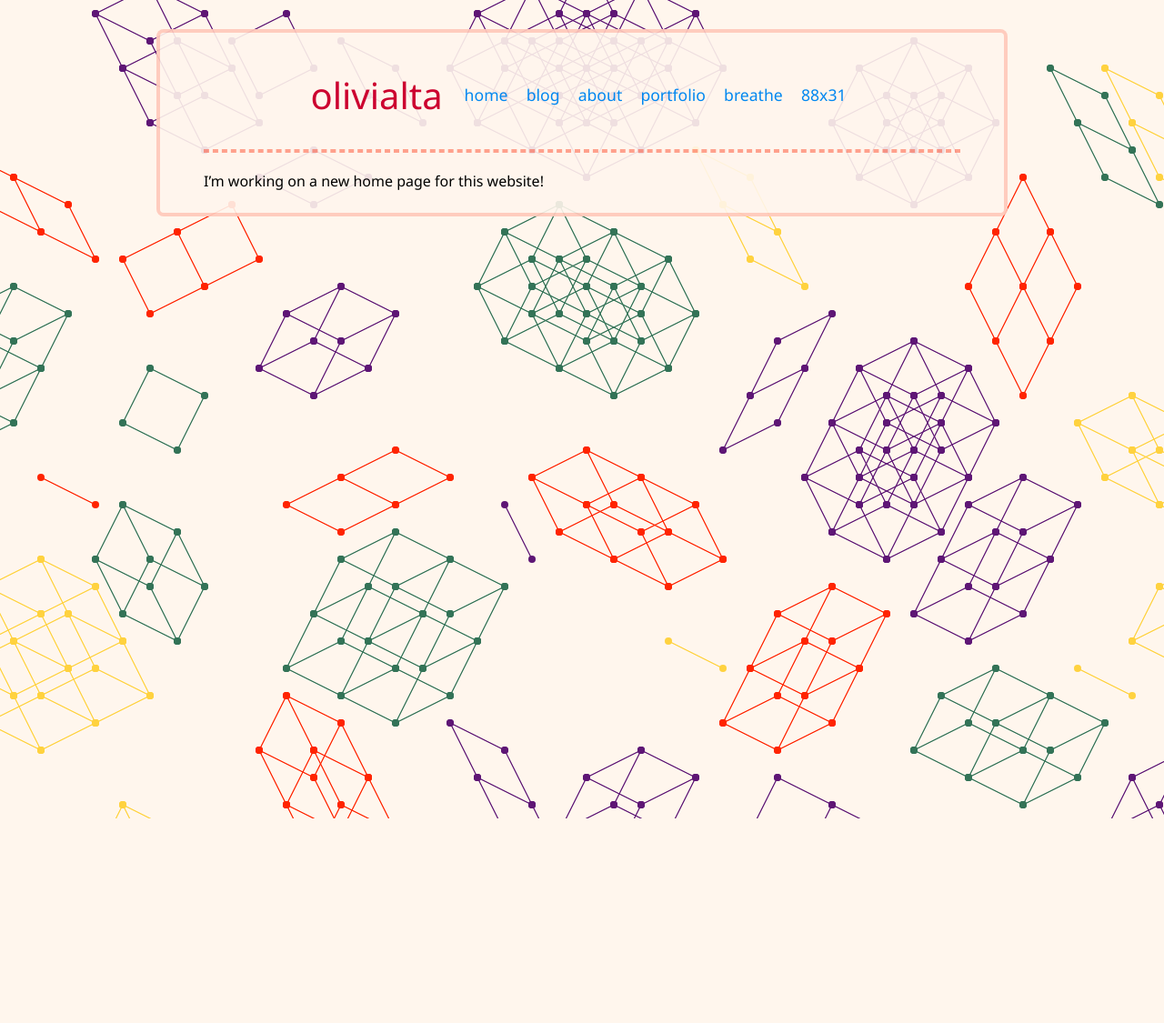
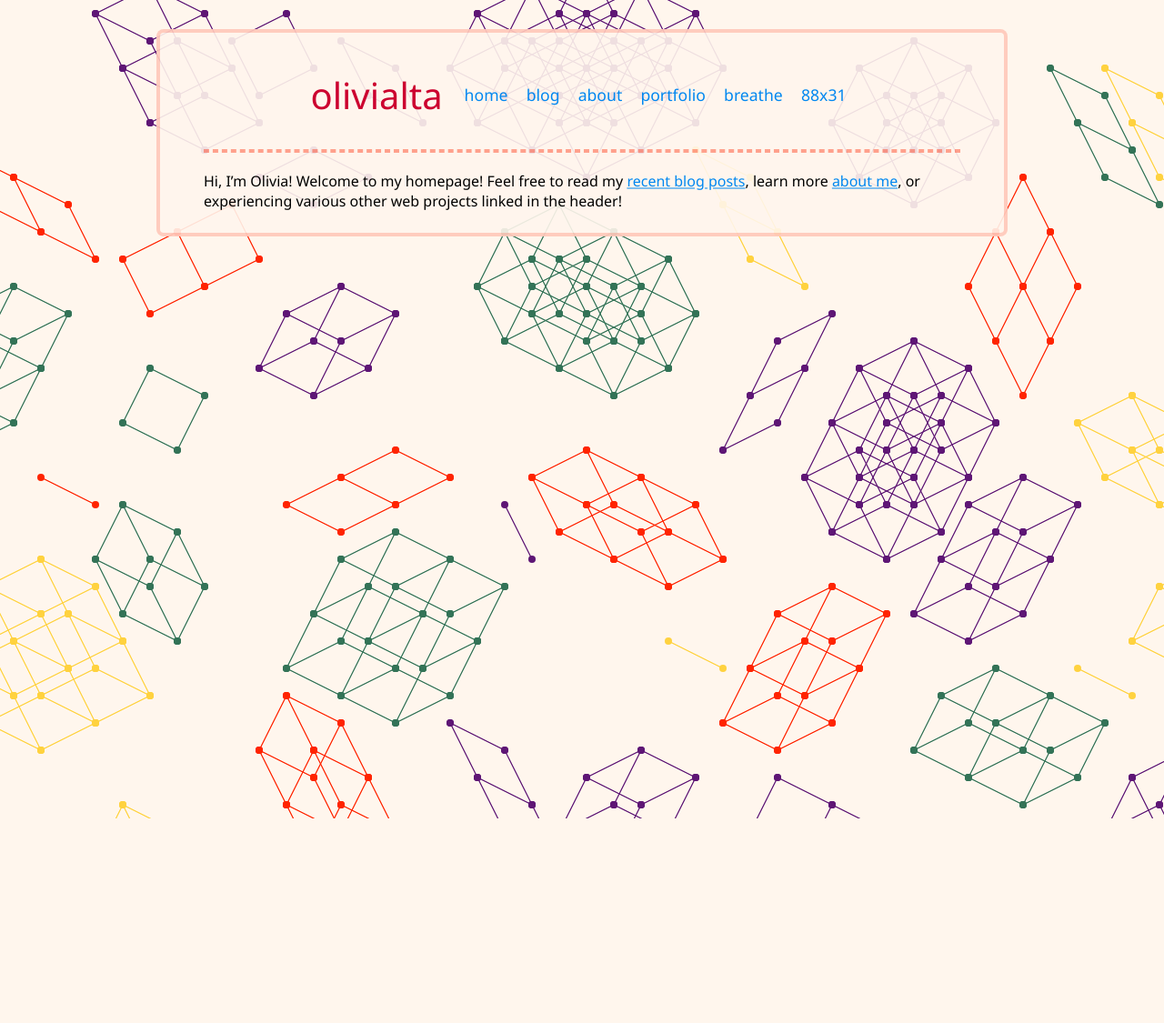
Before and after one commit to RocketRace/rocketrace.github.io, a Jekyll site: the page built from index.md, in a window 1280 px wide. Shown: the whole page at 91% size. Built offline with Jekyll 4.4.1, drawn with Linux system fonts in a browser that asks for light colours.

Commit message:
have some decency

```diff
--- a/index.md
+++ b/index.md
@@ -2,4 +2,8 @@
 layout: post
 ---
 
-I'm working on a new home page for this website!
+Hi, I'm Olivia! Welcome to my homepage! Feel free to read my [recent blog posts][blog],
+learn more [about me][about], or experiencing various other web projects linked in the header!
+
+[blog]: {{ "/blog" | relative_url }}
+[about]: {{ "/about" | relative_url }}
```
